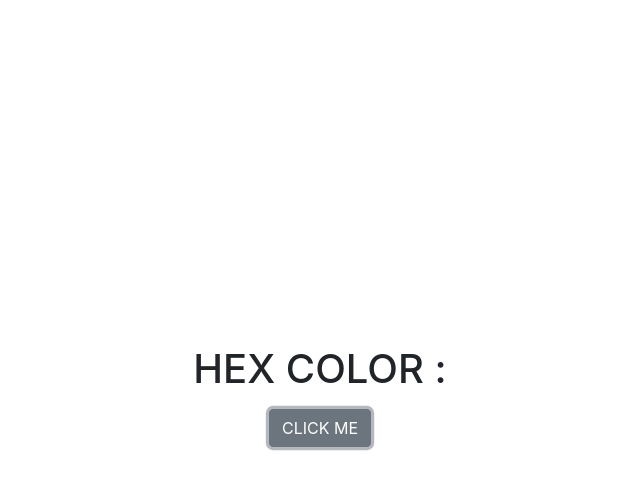
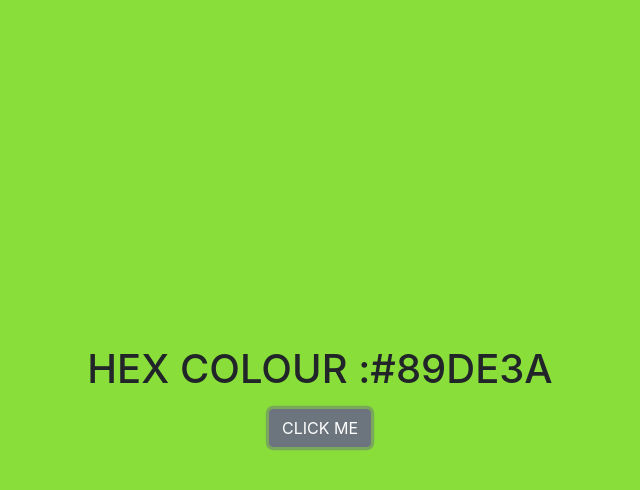
Before and after one commit to aaronKilpatrick/javascript-projects, a plain HTML site: page javascript-projects/03 hex-color-background-changer/index.html in a window 1280 px wide. Both pictures are taken after a click on the link "CLICK ME". Shown: the whole page, without its empty margins (320-960 px from the left). Drawn offline with Linux system fonts and the light colour scheme.

Commit message:
Forgot to commit the working files of Project #03

```diff
--- a/javascript-projects/03 hex-color-background-changer/index.html
+++ b/javascript-projects/03 hex-color-background-changer/index.html
@@ -24,7 +24,7 @@
  <div class="container">
   <div class="row max-height align-items-center">
    <div class="col-10 col-md-6 mx-auto text-center">
-    <h1 class=text-uppercase>hex color :<span id="hex-value"></span></h1>
+    <h1 class=text-uppercase>hex colour :<span id="hex-value"></span></h1>
     <a href="#" id="btn" class="btn btn-secondary text-uppercase my-2">click me</a>
    </div>
   </div>
@@ -35,9 +35,9 @@
 
 
  <!-- jquery -->
- <script src="js/jquery-3.3.1.min.js"></script>
+ <!-- <script src="js/jquery-3.3.1.min.js"></script> -->
  <!-- bootstrap js -->
- <script src="js/bootstrap.bundle.min.js"></script>
+ <!-- <script src="js/bootstrap.bundle.min.js"></script> -->
  <!-- script js -->
  <script src="js/app.js"></script>
 </body>
--- a/javascript-projects/03 hex-color-background-changer/js/app.js
+++ b/javascript-projects/03 hex-color-background-changer/js/app.js
@@ -0,0 +1,27 @@
+//Hex array
+var hexcodeArray = ["0", "1", "2", "3", "4", "5", "6", "7", "8", "9", "a", "b", "c", "d", "e", "f"];
+
+//Event Listener attached to #btn. Changes background and appends
+//hexcode to span #hex-value on click
+document.getElementById("btn").addEventListener("click", function() {
+  var hexcode = "#" + hexcodeCreator();
+
+  //changes background color of body
+  document.querySelector("body").style.backgroundColor = hexcode;
+  //Appends hexcode to span after "Hex Color";
+  document.getElementById("hex-value").innerHTML = hexcode;
+
+})
+
+//creates the 6 digit hexcode
+function hexcodeCreator() {
+  var hex = "";
+  //loops 6 times and assigns the hexbit taken from hexcodeArray
+  //and adds it to hex
+  for (i = 0; i < 6; i++) {
+    //creates a random number between 0 - 15
+    var randomNumber = Math.floor(Math.random() * 16);
+    hex += hexcodeArray[randomNumber];
+  }
+  return hex;
+}
```
